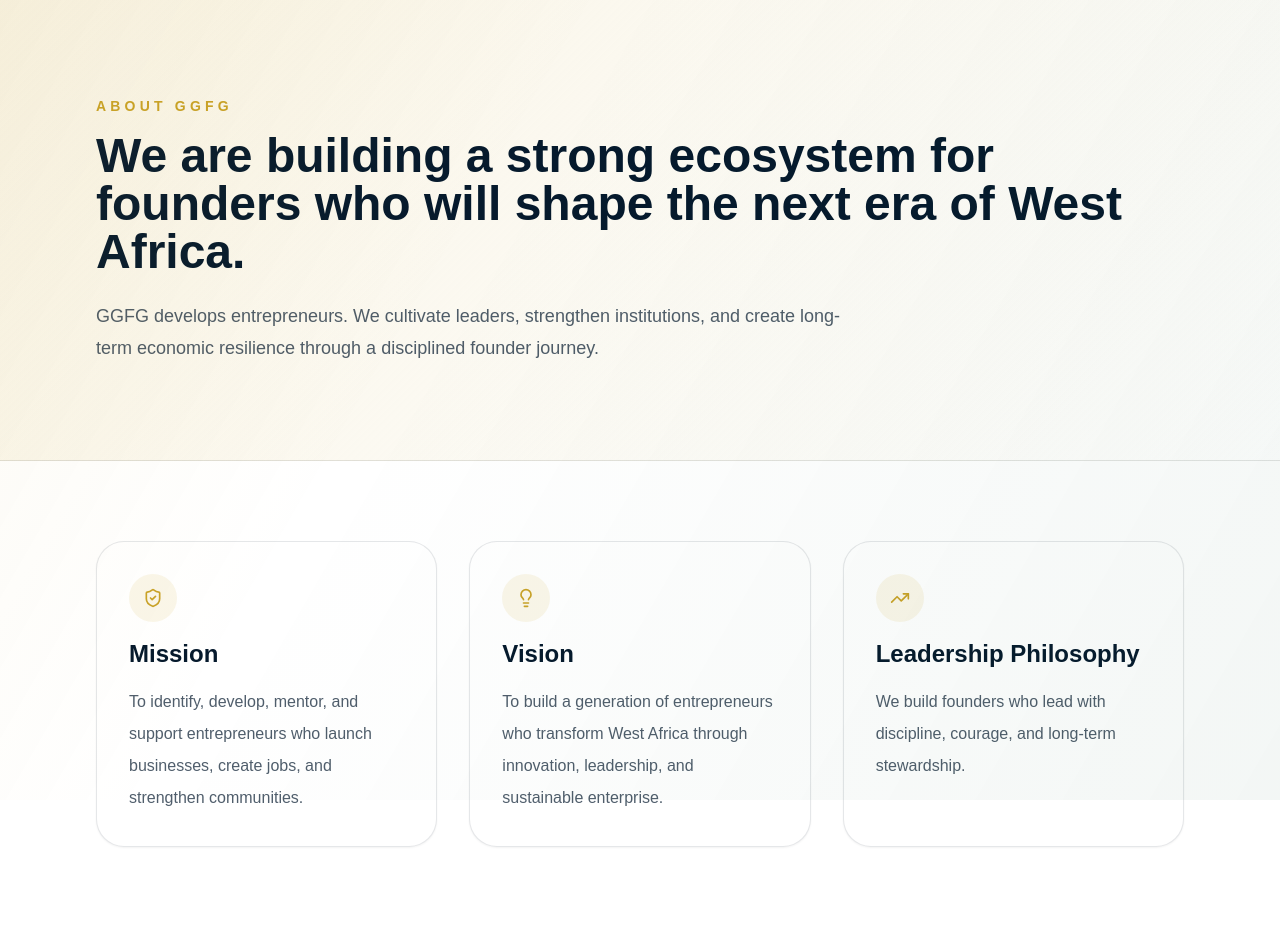
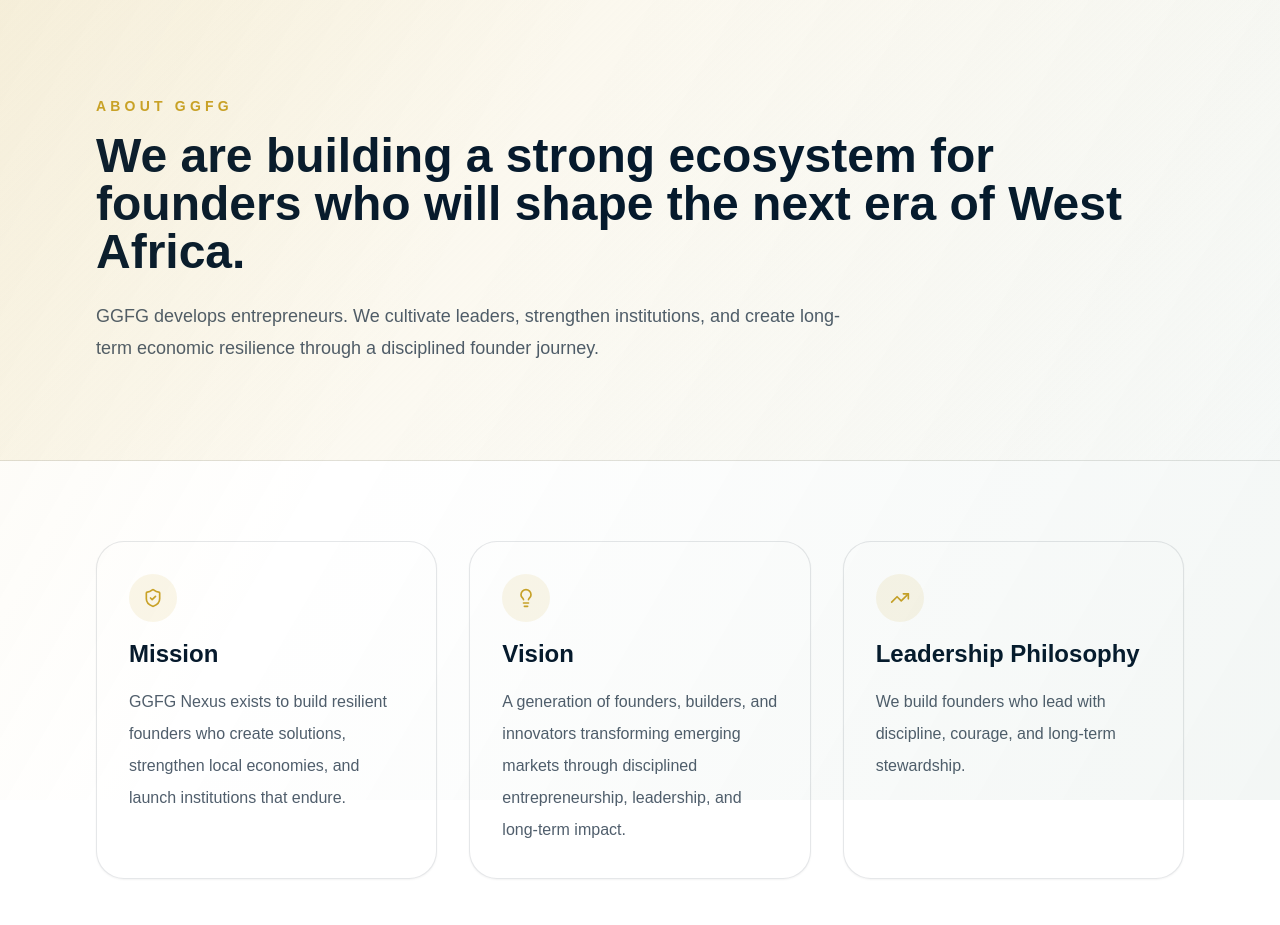
Before and after one commit to gracious232/ggfg-nexus, a Next.js app: page /about in a window 1280 px wide. Shown: the top 925 px of the page. Built offline with nearby package versions, Linux system fonts and the light colour scheme.

Commit message:
Update About page Mission and Vision

```diff
--- a/app/about/page.tsx
+++ b/app/about/page.tsx
@@ -4,9 +4,18 @@
 import { Compass, Lightbulb, ShieldCheck, TrendingUp } from 'lucide-react';
 
 const pillars = [
-  { title: 'Mission', text: 'To identify, develop, mentor, and support entrepreneurs who launch businesses, create jobs, and strengthen communities.' },
-  { title: 'Vision', text: 'To build a generation of entrepreneurs who transform West Africa through innovation, leadership, and sustainable enterprise.' },
-  { title: 'Leadership Philosophy', text: 'We build founders who lead with discipline, courage, and long-term stewardship.' },
+  {
+    title: 'Mission',
+    text: 'GGFG Nexus exists to build resilient founders who create solutions, strengthen local economies, and launch institutions that endure.',
+  },
+  {
+    title: 'Vision',
+    text: 'A generation of founders, builders, and innovators transforming emerging markets through disciplined entrepreneurship, leadership, and long-term impact.',
+  },
+  {
+    title: 'Leadership Philosophy',
+    text: 'We build founders who lead with discipline, courage, and long-term stewardship.',
+  },
 ];
 
 const values = [
```
